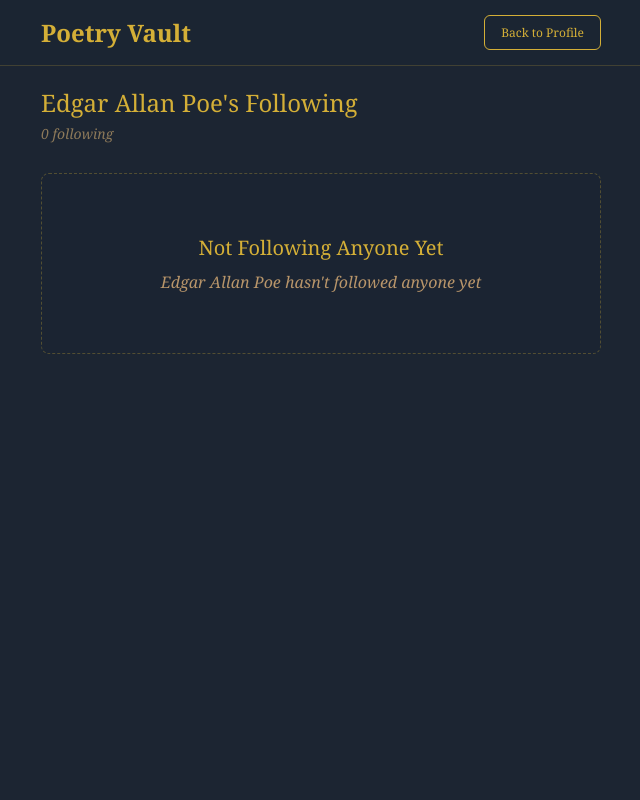
After one commit to sumakeadan01-jpg/poetry-vault, a Flask app: page /user/4/following in a window 1280 px wide. The commit adds this page. Shown: the whole page, without its empty margins (319-959 px from the left). Run offline with Flask 3, Linux system fonts and the light colour scheme; a user stored in the database is signed in; parts of the project's set-up code (start-up, migrations or seed data) failed here and were passed over.

Commit message:
Add Instagram-style followers/following pages with unfollow functionality

```diff
--- a/app.py
+++ b/app.py
@@ -416,6 +416,38 @@ def create_app():
         followers_count = Follow.query.filter_by(followed_id=user_id).count()
         return jsonify({'status': 'success', 'action': action, 'followers_count': followers_count})
 
+    @app.route('/user/<int:user_id>/followers')
+    @login_required
+    def user_followers(user_id):
+        from models import Follow
+        user = User.query.get_or_404(user_id)
+
+        # Get all followers
+        follower_relationships = Follow.query.filter_by(followed_id=user_id).all()
+        followers = [User.query.get(f.follower_id) for f in follower_relationships]
+
+        # Check which ones current user follows
+        current_user_following_ids = [f.followed_id for f in Follow.query.filter_by(follower_id=current_user.id).all()]
+
+        return render_template('followers.html', user=user, followers=followers,
+                             current_user_following_ids=current_user_following_ids)
+
+    @app.route('/user/<int:user_id>/following')
+    @login_required
+    def user_following(user_id):
+        from models import Follow
+        user = User.query.get_or_404(user_id)
+
+        # Get all users this user follows
+        following_relationships = Follow.query.filter_by(follower_id=user_id).all()
+        following = [User.query.get(f.followed_id) for f in following_relationships]
+
+        # Check which ones current user follows
+        current_user_following_ids = [f.followed_id for f in Follow.query.filter_by(follower_id=current_user.id).all()]
+
+        return render_template('following.html', user=user, following=following,
+                             current_user_following_ids=current_user_following_ids)
+
     @app.route('/search', methods=['GET'])
     @login_required
     def search():
--- /dev/null
+++ b/templates/following.html
@@ -0,0 +1,102 @@
+<!DOCTYPE html>
+<html>
+<head>
+    <title>Following - Poetry Vault</title>
+    <style>
+        * { margin: 0; padding: 0; box-sizing: border-box; }
+        body { font-family: 'Georgia', serif; background: #1c2532; min-height: 100vh; color: #e8e8e8; }
+        .navbar { background: rgba(28, 37, 50, 0.95); border-bottom: 1px solid rgba(212, 175, 55, 0.2); padding: 15px 0; }
+        .nav-container { max-width: 600px; margin: 0 auto; padding: 0 20px; display: flex; justify-content: space-between; align-items: center; }
+        .logo { font-size: 24px; color: #d4af37; font-weight: 600; text-decoration: none; }
+        .btn-back { padding: 8px 16px; background: transparent; color: #d4af37; border: 1px solid #d4af37; border-radius: 6px; text-decoration: none; font-size: 12px; }
+        .container { max-width: 600px; margin: 0 auto; padding: 20px; }
+        .header { margin-bottom: 30px; }
+        .header h1 { color: #d4af37; font-size: 24px; margin-bottom: 5px; font-weight: normal; }
+        .header p { color: #8e7a5a; font-size: 14px; font-style: italic; }
+        .user-card { background: rgba(28, 37, 50, 0.8); border: 1px solid rgba(212, 175, 55, 0.2); border-radius: 8px; padding: 20px; margin-bottom: 15px; display: flex; align-items: center; gap: 15px; }
+        .avatar { width: 50px; height: 50px; border-radius: 50%; background: linear-gradient(135deg, #d4af37 0%, #b8956a 100%); display: flex; align-items: center; justify-content: center; color: #1c2532; font-weight: bold; font-size: 22px; }
+        .user-info { flex: 1; }
+        .user-info strong { color: #e8e8e8; font-size: 16px; display: block; margin-bottom: 3px; }
+        .user-info small { color: #8e7a5a; font-size: 12px; }
+        .follow-btn { padding: 8px 24px; background: transparent; color: #d4af37; border: 1px solid #d4af37; border-radius: 6px; font-size: 13px; font-weight: 600; cursor: pointer; transition: all 0.2s; }
+        .follow-btn:hover { background: rgba(212, 175, 55, 0.1); }
+        .empty-state { text-align: center; padding: 60px 30px; background: rgba(28, 37, 50, 0.6); border: 1px dashed rgba(212, 175, 55, 0.3); border-radius: 8px; }
+        .empty-state h3 { color: #d4af37; font-size: 20px; margin-bottom: 10px; font-weight: normal; }
+        .empty-state p { color: #b8956a; font-style: italic; }
+    </style>
+</head>
+<body>
+    <nav class="navbar">
+        <div class="nav-container">
+            <a href="/home" class="logo">Poetry Vault</a>
+            <a href="/user/{{ user.id }}" class="btn-back">Back to Profile</a>
+        </div>
+    </nav>
+    <div class="container">
+        <div class="header">
+            <h1>{{ user.username }}'s Following</h1>
+            <p>{{ following|length }} following</p>
+        </div>
+        {% if following %}
+            {% for followed_user in following %}
+            <div class="user-card">
+                <a href="/user/{{ followed_user.id }}" style="display: flex; align-items: center; gap: 15px; flex: 1; text-decoration: none; color: inherit;">
+                    <div class="avatar">{{ followed_user.username[0].upper() }}</div>
+                    <div class="user-info">
+                        <strong>{{ followed_user.username }}</strong>
+                        <small>Muse: {{ followed_user.favorite_poet }}</small>
+                    </div>
+                </a>
+                {% if user.id == current_user.id %}
+                    <button class="follow-btn" id="follow-btn-{{ followed_user.id }}" onclick="unfollowUser({{ followed_user.id }})">
+                        Unfollow
+                    </button>
+                {% elif followed_user.id != current_user.id %}
+                    <button class="follow-btn {% if followed_user.id in current_user_following_ids %}following{% endif %}"
+                            id="follow-btn-{{ followed_user.id }}"
+                            onclick="toggleFollow({{ followed_user.id }})">
+                        {% if followed_user.id in current_user_following_ids %}Unfollow{% else %}Follow{% endif %}
+                    </button>
+                {% endif %}
+            </div>
+            {% endfor %}
+        {% else %}
+            <div class="empty-state">
+                <h3>Not Following Anyone Yet</h3>
+                <p>{% if user.id == current_user.id %}Discover poets to follow!{% else %}{{ user.username }} hasn't followed anyone yet{% endif %}</p>
+            </div>
+        {% endif %}
+    </div>
+    <script>
+        function unfollowUser(userId) {
+            if (confirm('Unfollow this user?')) {
+                fetch('/user/' + userId + '/follow', {
+                    method: 'POST',
+                }).then(response => response.json())
+                .then(data => {
+                    // Remove the card from the page
+                    document.getElementById('follow-btn-' + userId).closest('.user-card').remove();
+
+                    // Update count
+                    const count = document.querySelectorAll('.user-card').length;
+                    document.querySelector('.header p').textContent = count + ' following';
+                });
+            }
+        }
+
+        function toggleFollow(userId) {
+            fetch('/user/' + userId + '/follow', {
+                method: 'POST',
+            }).then(response => response.json())
+            .then(data => {
+                const btn = document.getElementById('follow-btn-' + userId);
+                if (data.action === 'followed') {
+                    btn.textContent = 'Unfollow';
+                } else {
+                    btn.textContent = 'Follow';
+                }
+            });
+        }
+    </script>
+</body>
+</html>
```
Also changed, not shown: templates/followers.html (added, +85 -0 lines), templates/user_profile.html (+10 -3 lines).
